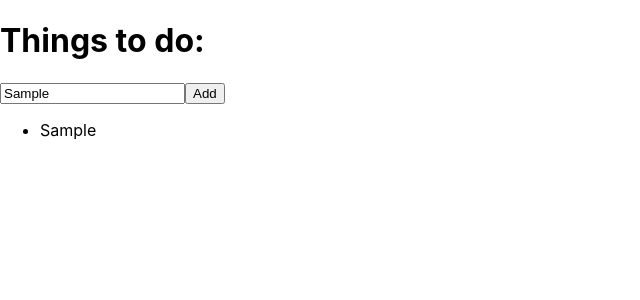
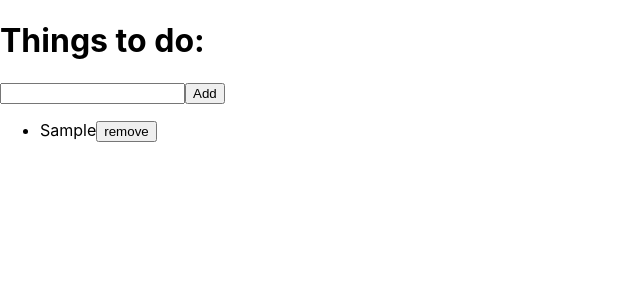
Before and after one commit to artursem/todo-typescript, a React (Create React App) app: page / in a window 1280 px wide. Both pictures are taken after typing "Sample" into the empty fields and a click on the button "Add". Shown: the top 300 px of the page, without its empty margins (0-640 px from the left). Built offline with nearby package versions, Linux system fonts and the light colour scheme.

Commit message:
add remove button

```diff
--- a/src/components/TodoInput.tsx
+++ b/src/components/TodoInput.tsx
@@ -1,6 +1,10 @@
 import { FC, FormEvent, useRef, useContext } from 'react';
 import { TodoContext } from '../store/todo-context';
 import Button from './UI/Button';
+
+const isValid = (text: string) => {
+	return text.trim().length > 0;
+};
 
 const TodoInput: FC = () => {
 	const ctx = useContext(TodoContext);
@@ -8,7 +12,9 @@ const TodoInput: FC = () => {
 	const handleSubmit = (event: FormEvent) => {
 		event.preventDefault();
 		const todoText = todoInputRef.current!.value;
+		if (!isValid(todoText)) return;
 		ctx.addTodo(todoText);
+		todoInputRef.current!.value = '';
 	};
 
 	return (
--- /dev/null
+++ b/src/components/TodoItem.tsx
@@ -0,0 +1,24 @@
+import { useContext } from 'react';
+import { TodoContext } from '../store/todo-context';
+import Button from './UI/Button';
+
+type todoItemProps = {
+	text: string;
+	isDone: boolean;
+	onRemoveTodo: () => void;
+};
+
+const TodoItem = (props: todoItemProps) => {
+	const ctx = useContext(TodoContext);
+
+	return (
+		<li>
+			{props.text}
+			<Button type='button' onClick={props.onRemoveTodo}>
+				remove
+			</Button>
+		</li>
+	);
+};
+
+export default TodoItem;
--- a/src/components/TodoList.tsx
+++ b/src/components/TodoList.tsx
@@ -1,16 +1,18 @@
 import { FC, useContext } from 'react';
-import Todo from '../models/todo';
 import { TodoContext } from '../store/todo-context';
-
-// const TODOS: Todo[] = [
-// 	{ id: '0', text: 'build components', isDone: false },
-// 	{ id: '1', text: 'add typescript', isDone: false },
-// 	{ id: '3', text: 'add tests', isDone: false },
-// ];
+import TodoItem from './TodoItem';
 
 const TodoList: FC = () => {
 	const ctx = useContext(TodoContext);
-	const listItems = ctx.items.map((todo) => <li key={todo.id}>{todo.text}</li>);
+	const listItems = ctx.items.map((todo) => (
+		<TodoItem
+			key={todo.id}
+			text={todo.text}
+			isDone={todo.isDone}
+			onRemoveTodo={ctx.removeTodo.bind(null, todo.id)}
+		/>
+	));
+
 	return <ul>{listItems}</ul>;
 };
 
```
Also changed, not shown: tsconfig.json (+2 -8 lines).
